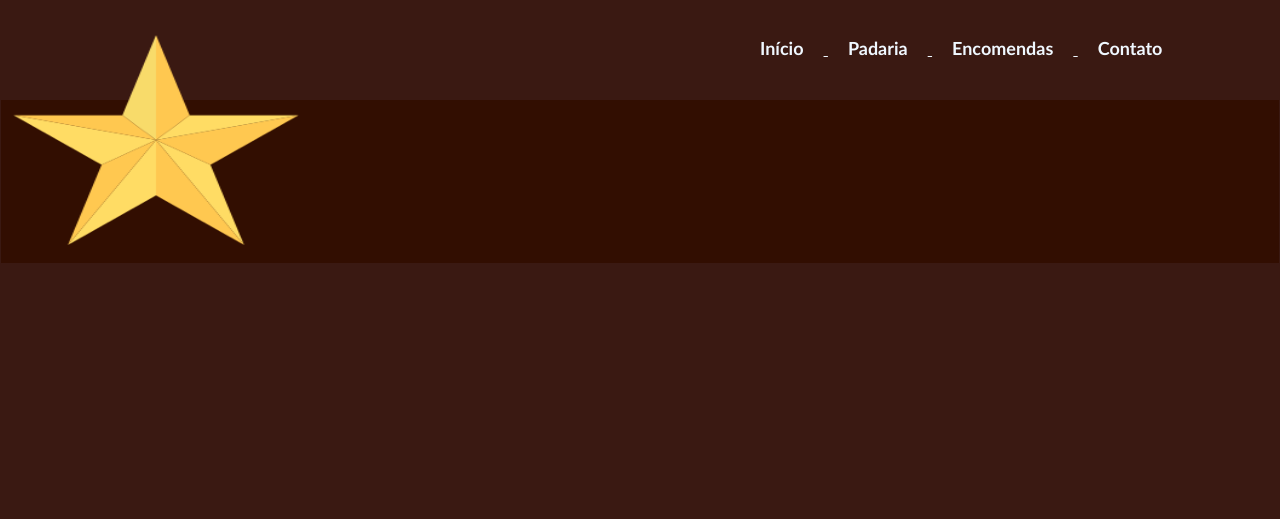
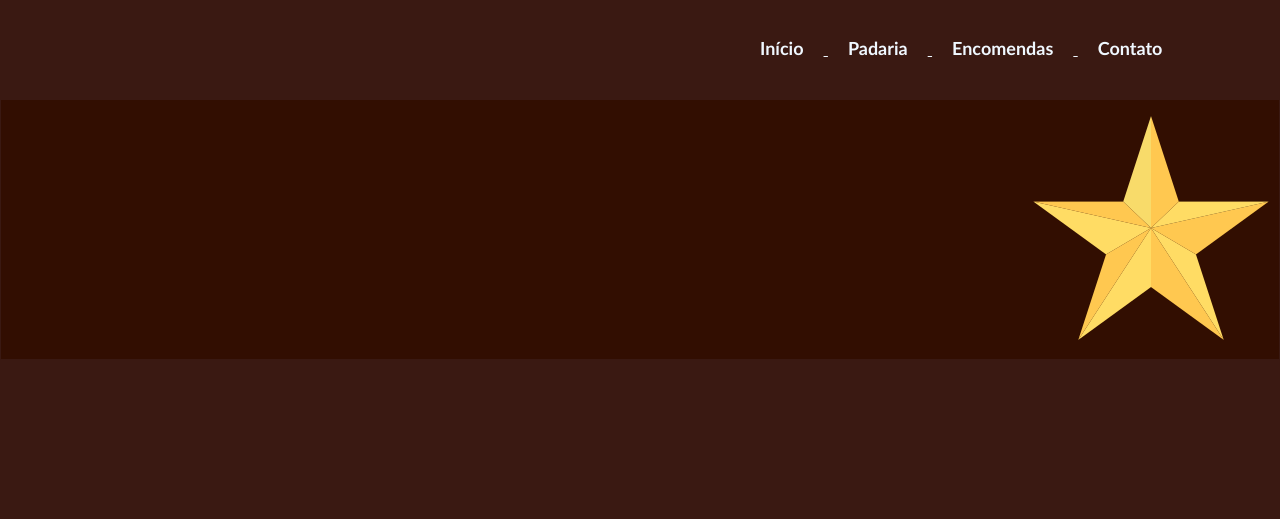
Before and after one commit to JhuliooSilva/Padaria-Star, a plain HTML site: page index.html in a window 1280 px wide. Shown: the top 519 px of the page. Drawn offline with Linux system fonts and the light colour scheme.

Commit message:
Update index.html

```diff
--- a/index.html
+++ b/index.html
@@ -14,10 +14,12 @@
     <nav class="menu">
         <header>
             <div class="title">
-                <img src="media/star.png">
                 <a class="pedido" href="#">
                     <li>FAÇA SEU PEDIDO ONLINE</li>
                 </a>
+            </div>
+            <div class="logo-star">
+                <img src="media/star.png">
             </div>
 
         </header>
```
